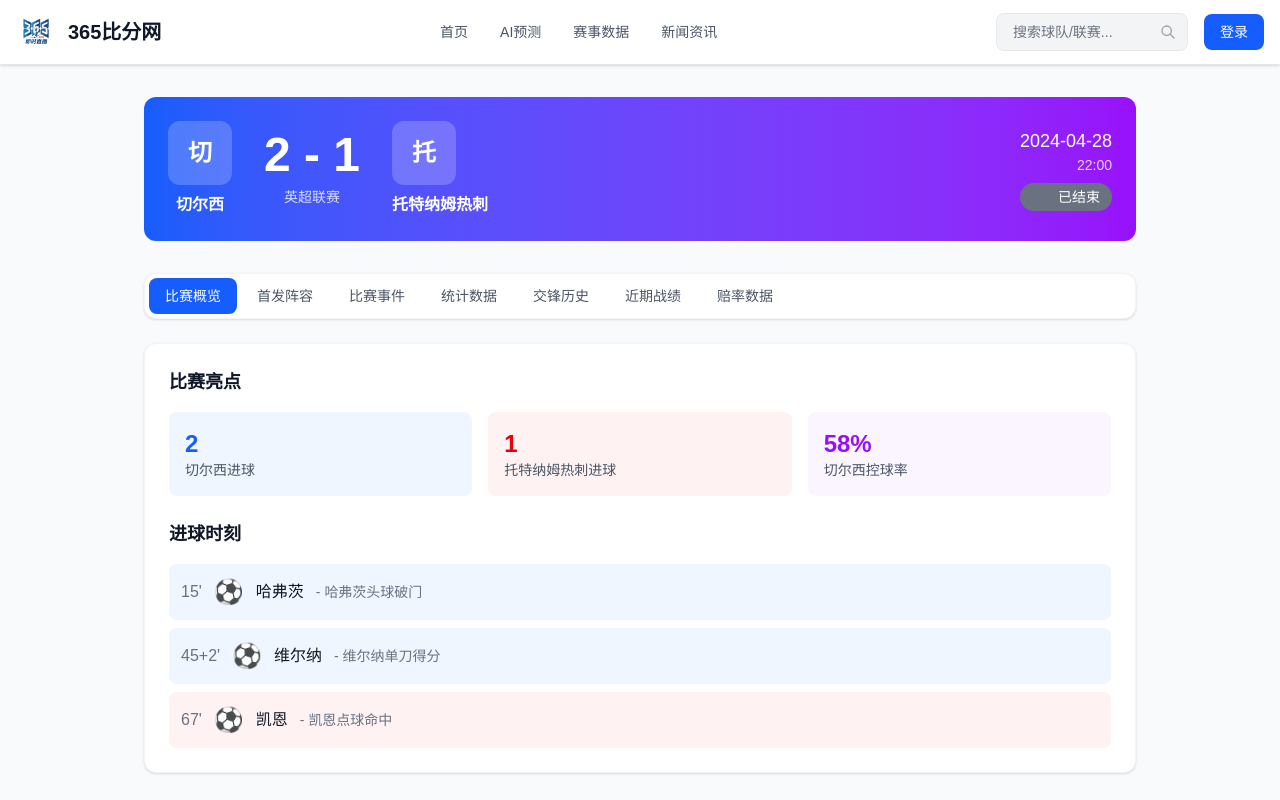
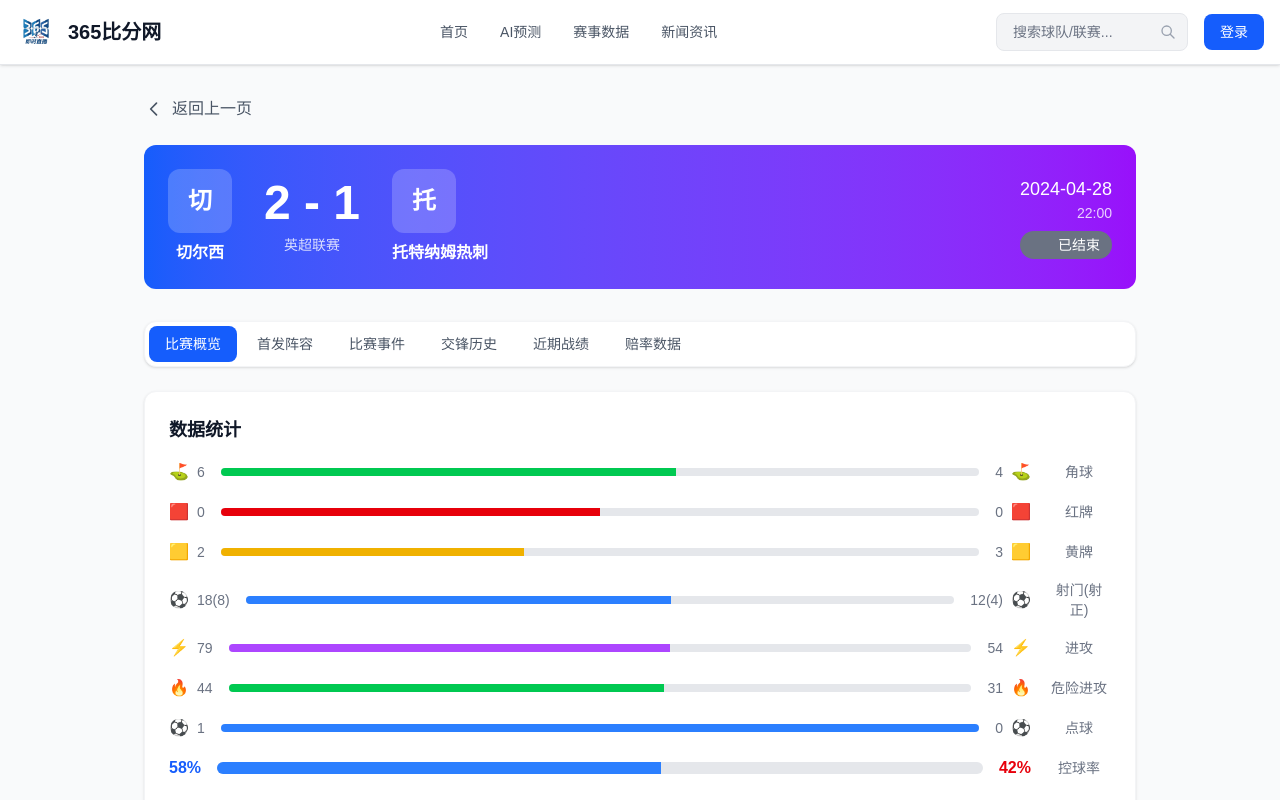
Before and after one commit to se7enseal/365score, a Next.js app: page /match/1 in a window 1280 px wide. Shown: the top 800 px of the page. Built offline with nearby package versions, Linux system fonts and the light colour scheme.

Commit message:
修复比赛详情页：添加返回按钮，比赛概览改用进度条展示数据统计（控球率、进攻、危险进攻、射门、角球、红黄牌、点球）

```diff
--- a/src/app/match/[id]/page.tsx
+++ b/src/app/match/[id]/page.tsx
@@ -55,8 +55,8 @@ const getMatchData = (id: string) => {
       { time: '75\'', type: 'substitution', team: 'home', player: '普利西奇 ↔ 斯特林', description: '换人' },
     ],
     stats: {
-      home: { possession: 58, shots: 18, shotsOnTarget: 8, corners: 6, fouls: 12, yellowCards: 2, redCards: 0 },
-      away: { possession: 42, shots: 12, shotsOnTarget: 4, corners: 4, fouls: 15, yellowCards: 3, redCards: 0 },
+      home: { possession: 58, shots: 18, shotsOnTarget: 8, corners: 6, fouls: 12, yellowCards: 2, redCards: 0, attacks: 79, dangerousAttacks: 44, penalties: 1 },
+      away: { possession: 42, shots: 12, shotsOnTarget: 4, corners: 4, fouls: 15, yellowCards: 3, redCards: 0, attacks: 54, dangerousAttacks: 31, penalties: 0 },
     },
     headToHead: [
       { date: '2023-11-06', home: '热刺', away: '切尔西', homeScore: 1, awayScore: 4, league: '英超' },
--- a/src/components/MatchDetailContent.tsx
+++ b/src/components/MatchDetailContent.tsx
@@ -16,8 +16,8 @@ interface Match {
   awayLineup: Array<{ number: number; name: string; position: string }>;
   events: Array<{ time: string; type: string; team: string; player: string; description: string }>;
   stats: {
-    home: { possession: number; shots: number; shotsOnTarget: number; corners: number; fouls: number; yellowCards: number; redCards: number };
-    away: { possession: number; shots: number; shotsOnTarget: number; corners: number; fouls: number; yellowCards: number; redCards: number };
+    home: { possession: number; shots: number; shotsOnTarget: number; corners: number; fouls: number; yellowCards: number; redCards: number; attacks: number; dangerousAttacks: number; penalties: number };
+    away: { possession: number; shots: number; shotsOnTarget: number; corners: number; fouls: number; yellowCards: number; redCards: number; attacks: number; dangerousAttacks: number; penalties: number };
   };
   headToHead: Array<{ date: string; home: string; away: string; homeScore: number; awayScore: number; league: string }>;
   homeRecentMatches: Array<{ date: string; opponent: string; homeScore: number; awayScore: number; result: string }>;
@@ -31,20 +31,44 @@ interface Match {
 }
 
 export default function MatchDetailContent({ match }: { match: Match }) {
-  const [activeTab, setActiveTab] = useState<'overview' | 'lineup' | 'events' | 'stats' | 'headToHead' | 'recent' | 'odds'>('overview');
+  const [activeTab, setActiveTab] = useState<'overview' | 'lineup' | 'events' | 'headToHead' | 'recent' | 'odds'>('overview');
 
   const tabs = [
     { id: 'overview' as const, label: '比赛概览' },
     { id: 'lineup' as const, label: '首发阵容' },
     { id: 'events' as const, label: '比赛事件' },
-    { id: 'stats' as const, label: '统计数据' },
     { id: 'headToHead' as const, label: '交锋历史' },
     { id: 'recent' as const, label: '近期战绩' },
     { id: 'odds' as const, label: '赔率数据' },
   ];
 
+  const handleBack = () => {
+    window.history.back();
+  };
+
+  const getProgressWidth = (home: number, away: number) => {
+    const total = home + away;
+    if (total === 0) return { home: 50, away: 50 };
+    return {
+      home: (home / total) * 100,
+      away: (away / total) * 100,
+    };
+  };
+
   return (
     <div>
+      <div className="flex items-center gap-4 mb-6">
+        <button
+          onClick={handleBack}
+          className="flex items-center gap-2 text-gray-600 hover:text-blue-600 transition-colors"
+        >
+          <svg className="w-5 h-5" fill="none" stroke="currentColor" viewBox="0 0 24 24">
+            <path strokeLinecap="round" strokeLinejoin="round" strokeWidth={2} d="M15 19l-7-7 7-7" />
+          </svg>
+          返回上一页
+        </button>
+      </div>
+
       <div className="bg-gradient-to-r from-blue-600 to-purple-600 rounded-xl p-6 text-white mb-8">
         <div className="flex items-center justify-between">
           <div className="flex items-center gap-8">
@@ -92,24 +116,187 @@ export default function MatchDetailContent({ match }: { match: Match }) {
       <div className="bg-white rounded-xl shadow-sm border border-gray-100 p-6">
         {activeTab === 'overview' && (
           <div className="space-y-6">
-            <div>
-              <h3 className="text-lg font-semibold text-gray-900 mb-4">比赛亮点</h3>
-              <div className="grid grid-cols-1 md:grid-cols-3 gap-4">
-                <div className="bg-blue-50 rounded-lg p-4">
-                  <div className="text-2xl font-bold text-blue-600">{match.homeScore}</div>
-                  <div className="text-sm text-gray-600">{match.homeTeam}进球</div>
+            <div className="flex items-center justify-between mb-4">
+              <span className="text-lg font-semibold text-gray-900">数据统计</span>
+            </div>
+
+            <div className="space-y-4">
+              <div className="flex items-center gap-4">
+                <div className="flex items-center gap-2">
+                  <span className="text-green-500">⛳</span>
+                  <span className="text-gray-500 text-sm">{match.stats.home.corners}</span>
                 </div>
-                <div className="bg-red-50 rounded-lg p-4">
-                  <div className="text-2xl font-bold text-red-600">{match.awayScore}</div>
-                  <div className="text-sm text-gray-600">{match.awayTeam}进球</div>
+                <div className="flex-1 h-2 bg-gray-200 rounded-full overflow-hidden">
+                  <div
+                    className="h-full bg-green-500 transition-all"
+                    style={{ width: `${getProgressWidth(match.stats.home.corners, match.stats.away.corners).home}%` }}
+                  />
+                  <div
+                    className="h-full bg-red-500 transition-all"
+                    style={{ width: `${getProgressWidth(match.stats.home.corners, match.stats.away.corners).away}%` }}
+                  />
                 </div>
-                <div className="bg-purple-50 rounded-lg p-4">
-                  <div className="text-2xl font-bold text-purple-600">{match.stats.home.possession}%</div>
-                  <div className="text-sm text-gray-600">{match.homeTeam}控球率</div>
+                <div className="flex items-center gap-2">
+                  <span className="text-gray-500 text-sm">{match.stats.away.corners}</span>
+                  <span className="text-red-500">⛳</span>
                 </div>
+                <span className="text-gray-500 text-sm w-16 text-center">角球</span>
+              </div>
+
+              <div className="flex items-center gap-4">
+                <div className="flex items-center gap-2">
+                  <span className="text-red-500">🟥</span>
+                  <span className="text-gray-500 text-sm">{match.stats.home.redCards}</span>
+                </div>
+                <div className="flex-1 h-2 bg-gray-200 rounded-full overflow-hidden">
+                  <div
+                    className="h-full bg-red-600 transition-all"
+                    style={{ width: `${getProgressWidth(match.stats.home.redCards, match.stats.away.redCards).home}%` }}
+                  />
+                  <div
+                    className="h-full bg-red-400 transition-all"
+                    style={{ width: `${getProgressWidth(match.stats.home.redCards, match.stats.away.redCards).away}%` }}
+                  />
+                </div>
+                <div className="flex items-center gap-2">
+                  <span className="text-gray-500 text-sm">{match.stats.away.redCards}</span>
+                  <span className="text-red-500">🟥</span>
+                </div>
+                <span className="text-gray-500 text-sm w-16 text-center">红牌</span>
+              </div>
+
+              <div className="flex items-center gap-4">
+                <div className="flex items-center gap-2">
+                  <span className="text-yellow-500">🟨</span>
+                  <span className="text-gray-500 text-sm">{match.stats.home.yellowCards}</span>
+                </div>
+                <div className="flex-1 h-2 bg-gray-200 rounded-full overflow-hidden">
+                  <div
+                    className="h-full bg-yellow-500 transition-all"
+                    style={{ width: `${getProgressWidth(match.stats.home.yellowCards, match.stats.away.yellowCards).home}%` }}
+                  />
+                  <div
+                    className="h-full bg-yellow-400 transition-all"
+                    style={{ width: `${getProgressWidth(match.stats.home.yellowCards, match.stats.away.yellowCards).away}%` }}
+                  />
+                </div>
+                <div className="flex items-center gap-2">
+                  <span className="text-gray-500 text-sm">{match.stats.away.yellowCards}</span>
+                  <span className="text-yellow-500">🟨</span>
+                </div>
+                <span className="text-gray-500 text-sm w-16 text-center">黄牌</span>
+              </div>
+
+              <div className="flex items-center gap-4">
+                <div className="flex items-center gap-2">
+                  <span className="text-blue-500">⚽</span>
+                  <span className="text-gray-500 text-sm">{match.stats.home.shots}({match.stats.home.shotsOnTarget})</span>
+                </div>
+                <div className="flex-1 h-2 bg-gray-200 rounded-full overflow-hidden">
+                  <div
+                    className="h-full bg-blue-500 transition-all"
+                    style={{ width: `${getProgressWidth(match.stats.home.shots, match.stats.away.shots).home}%` }}
+                  />
+                  <div
+                    className="h-full bg-orange-500 transition-all"
+                    style={{ width: `${getProgressWidth(match.stats.home.shots, match.stats.away.shots).away}%` }}
+                  />
+                </div>
+                <div className="flex items-center gap-2">
+                  <span className="text-gray-500 text-sm">{match.stats.away.shots}({match.stats.away.shotsOnTarget})</span>
+                  <span className="text-orange-500">⚽</span>
+                </div>
+                <span className="text-gray-500 text-sm w-16 text-center">射门(射正)</span>
+              </div>
+
+              <div className="flex items-center gap-4">
+                <div className="flex items-center gap-2">
+                  <span className="text-purple-500">⚡</span>
+                  <span className="text-gray-500 text-sm">{match.stats.home.attacks}</span>
+                </div>
+                <div className="flex-1 h-2 bg-gray-200 rounded-full overflow-hidden">
+                  <div
+                    className="h-full bg-purple-500 transition-all"
+                    style={{ width: `${getProgressWidth(match.stats.home.attacks, match.stats.away.attacks).home}%` }}
+                  />
+                  <div
+                    className="h-full bg-pink-500 transition-all"
+                    style={{ width: `${getProgressWidth(match.stats.home.attacks, match.stats.away.attacks).away}%` }}
+                  />
+                </div>
+                <div className="flex items-center gap-2">
+                  <span className="text-gray-500 text-sm">{match.stats.away.attacks}</span>
+                  <span className="text-pink-500">⚡</span>
+                </div>
+                <span className="text-gray-500 text-sm w-16 text-center">进攻</span>
+              </div>
+
+              <div className="flex items-center gap-4">
+                <div className="flex items-center gap-2">
+                  <span className="text-green-500">🔥</span>
+                  <span className="text-gray-500 text-sm">{match.stats.home.dangerousAttacks}</span>
+                </div>
+                <div className="flex-1 h-2 bg-gray-200 rounded-full overflow-hidden">
+                  <div
+                    className="h-full bg-green-500 transition-all"
+                    style={{ width: `${getProgressWidth(match.stats.home.dangerousAttacks, match.stats.away.dangerousAttacks).home}%` }}
+                  />
+                  <div
+                    className="h-full bg-orange-500 transition-all"
+                    style={{ width: `${getProgressWidth(match.stats.home.dangerousAttacks, match.stats.away.dangerousAttacks).away}%` }}
+                  />
+                </div>
+                <div className="flex items-center gap-2">
+                  <span className="text-gray-500 text-sm">{match.stats.away.dangerousAttacks}</span>
+                  <span className="text-orange-500">🔥</span>
+                </div>
+                <span className="text-gray-500 text-sm w-16 text-center">危险进攻</span>
+              </div>
+
+              <div className="flex items-center gap-4">
+                <div className="flex items-center gap-2">
+                  <span className="text-blue-500">⚽</span>
+                  <span className="text-gray-500 text-sm">{match.stats.home.penalties}</span>
+                </div>
+                <div className="flex-1 h-2 bg-gray-200 rounded-full overflow-hidden">
+                  <div
+                    className="h-full bg-blue-500 transition-all"
+                    style={{ width: `${getProgressWidth(match.stats.home.penalties, match.stats.away.penalties).home}%` }}
+                  />
+                  <div
+                    className="h-full bg-red-500 transition-all"
+                    style={{ width: `${getProgressWidth(match.stats.home.penalties, match.stats.away.penalties).away}%` }}
+                  />
+                </div>
+                <div className="flex items-center gap-2">
+                  <span className="text-gray-500 text-sm">{match.stats.away.penalties}</span>
+                  <span className="text-red-500">⚽</span>
+                </div>
+                <span className="text-gray-500 text-sm w-16 text-center">点球</span>
+              </div>
+
+              <div className="flex items-center gap-4">
+                <div className="flex items-center gap-2">
+                  <span className="text-blue-600 font-bold">{match.stats.home.possession}%</span>
+                </div>
+                <div className="flex-1 h-3 bg-gray-200 rounded-full overflow-hidden">
+                  <div
+                    className="h-full bg-blue-500 transition-all"
+                    style={{ width: `${match.stats.home.possession}%` }}
+                  />
+                  <div
+                    className="h-full bg-red-500 transition-all"
+                    style={{ width: `${match.stats.away.possession}%` }}
+                  />
+                </div>
+                <div className="flex items-center gap-2">
+                  <span className="text-red-600 font-bold">{match.stats.away.possession}%</span>
+                </div>
+                <span className="text-gray-500 text-sm w-16 text-center">控球率</span>
               </div>
             </div>
-            <div>
+
+            <div className="mt-8">
               <h3 className="text-lg font-semibold text-gray-900 mb-4">进球时刻</h3>
               <div className="space-y-2">
                 {match.events.filter(e => e.type === 'goal').map((event, idx) => (
@@ -187,63 +374,6 @@ export default function MatchDetailContent({ match }: { match: Match }) {
                   </div>
                 </div>
               ))}
-            </div>
-          </div>
-        )}
-
-        {activeTab === 'stats' && (
-          <div className="space-y-6">
-            <h3 className="text-lg font-semibold text-gray-900">比赛统计</h3>
-            <div className="grid grid-cols-2 gap-4">
-              <div className="text-center">
-                <div className="text-3xl font-bold text-blue-600">{match.stats.home.possession}%</div>
-                <div className="text-sm text-gray-500">控球率</div>
-              </div>
-              <div className="text-center">
-                <div className="text-3xl font-bold text-red-600">{match.stats.away.possession}%</div>
-                <div className="text-sm text-gray-500">控球率</div>
-              </div>
-            </div>
-            <div className="h-2 bg-gray-200 rounded-full overflow-hidden">
-              <div className="h-full bg-blue-600" style={{ width: `${match.stats.home.possession}%` }} />
-            </div>
-            <div className="grid grid-cols-2 md:grid-cols-4 gap-4">
-              <div className="bg-blue-50 rounded-lg p-4 text-center">
-                <div className="text-xl font-bold text-blue-600">{match.stats.home.shots}</div>
-                <div className="text-sm text-gray-600">射门</div>
-                <div className="text-xs text-gray-400">{match.stats.home.shotsOnTarget} 射正</div>
-              </div>
-              <div className="bg-red-50 rounded-lg p-4 text-center">
-                <div className="text-xl font-bold text-red-600">{match.stats.away.shots}</div>
-                <div className="text-sm text-gray-600">射门</div>
-                <div className="text-xs text-gray-400">{match.stats.away.shotsOnTarget} 射正</div>
-              </div>
-              <div className="bg-blue-50 rounded-lg p-4 text-center">
-                <div className="text-xl font-bold text-blue-600">{match.stats.home.corners}</div>
-                <div className="text-sm text-gray-600">角球</div>
-              </div>
-              <div className="bg-red-50 rounded-lg p-4 text-center">
-                <div className="text-xl font-bold text-red-600">{match.stats.away.corners}</div>
-                <div className="text-sm text-gray-600">角球</div>
-              </div>
-            </div>
-            <div className="grid grid-cols-2 md:grid-cols-4 gap-4">
-              <div className="bg-gray-50 rounded-lg p-4 text-center">
-                <div className="text-xl font-bold text-gray-600">{match.stats.home.fouls}</div>
-                <div className="text-sm text-gray-600">犯规</div>
-              </div>
-              <div className="bg-gray-50 rounded-lg p-4 text-center">
-                <div className="text-xl font-bold text-gray-600">{match.stats.away.fouls}</div>
-                <div className="text-sm text-gray-600">犯规</div>
-              </div>
-              <div className="bg-yellow-50 rounded-lg p-4 text-center">
-                <div className="text-xl font-bold text-yellow-600">{match.stats.home.yellowCards}</div>
-                <div className="text-sm text-gray-600">黄牌</div>
-              </div>
-              <div className="bg-yellow-50 rounded-lg p-4 text-center">
-                <div className="text-xl font-bold text-yellow-600">{match.stats.away.yellowCards}</div>
-                <div className="text-sm text-gray-600">黄牌</div>
-              </div>
             </div>
           </div>
         )}
```
